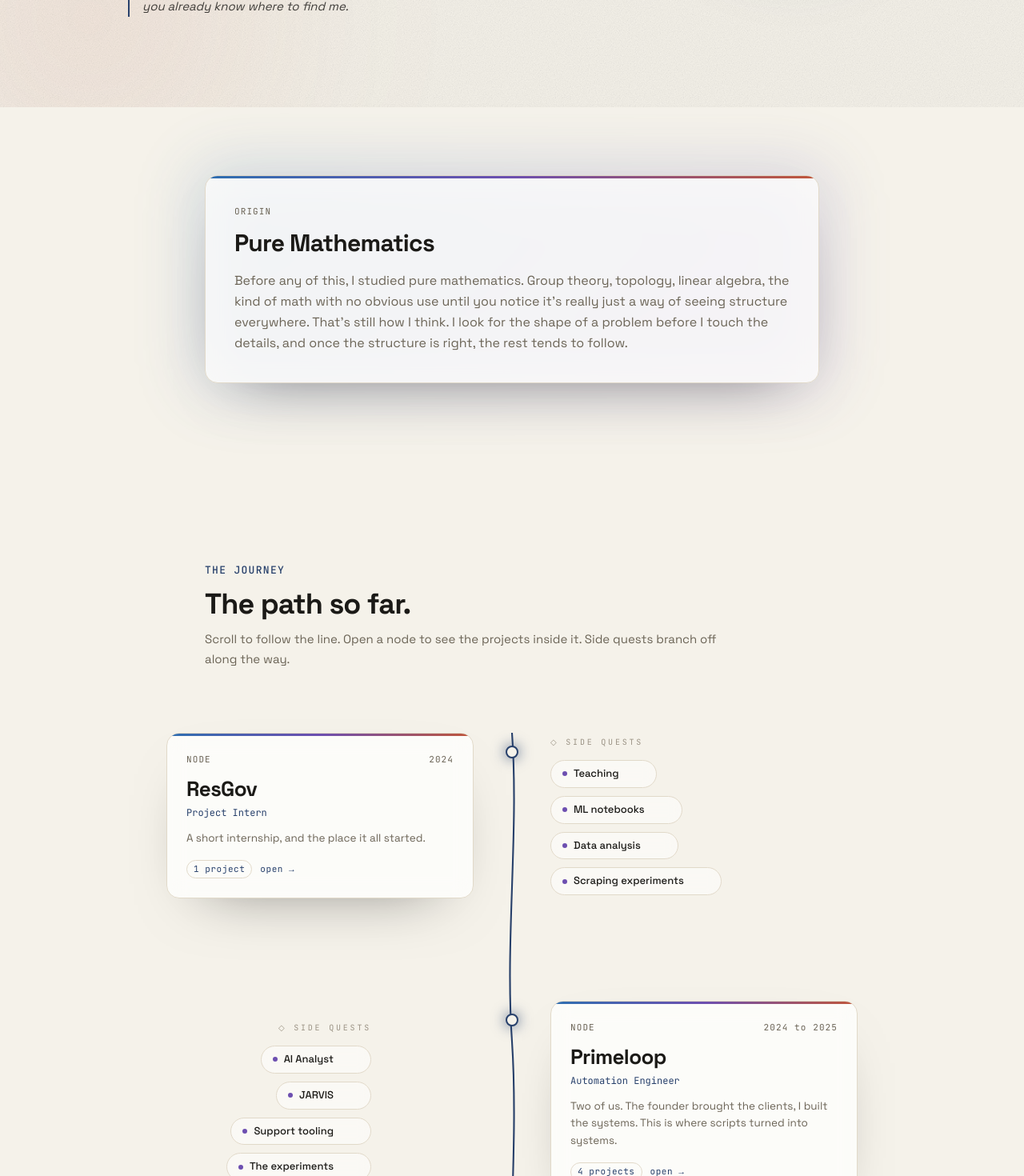
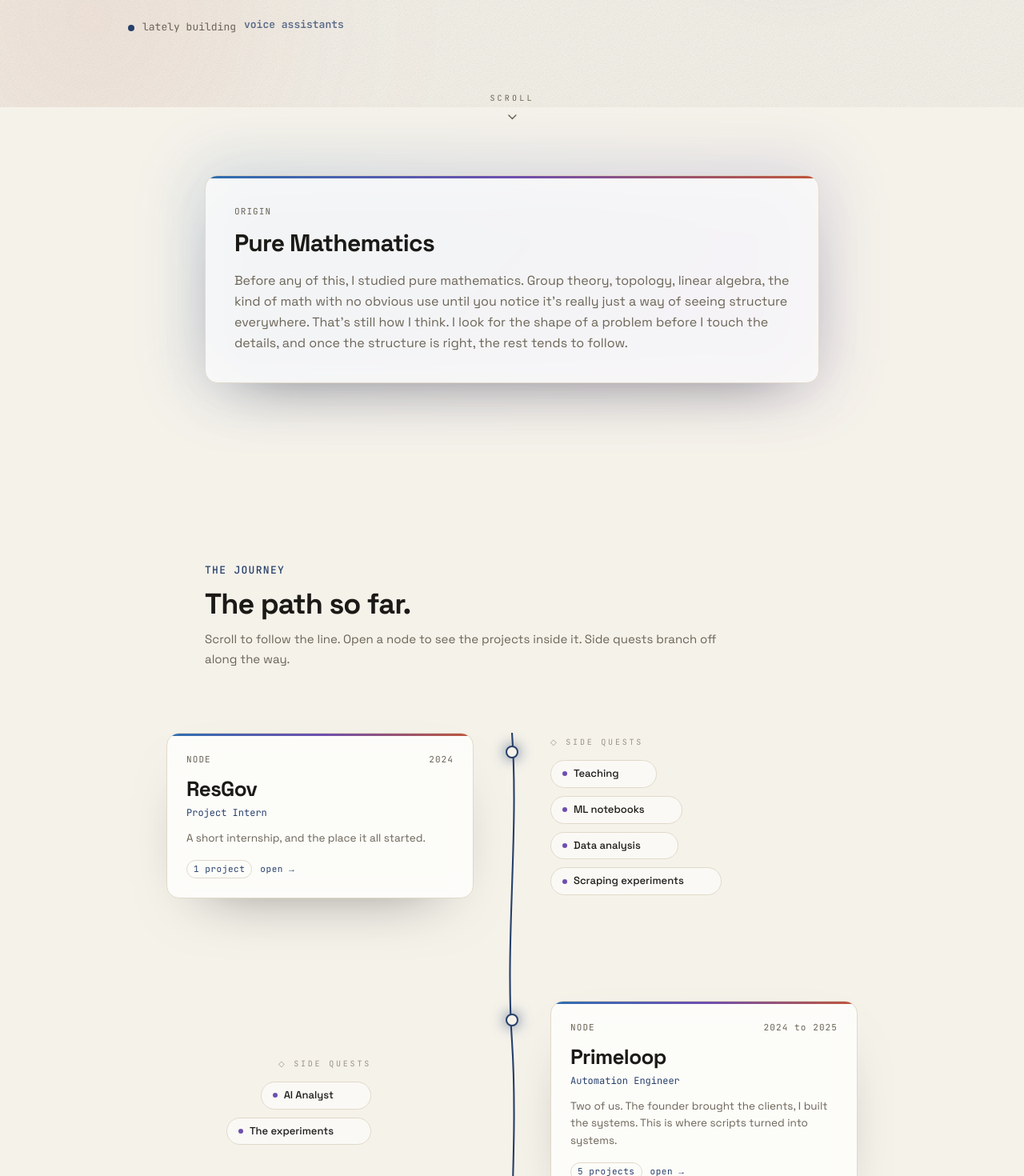
Before and after one commit to AyanDas2000/portfolio, a React (Vite) app: page / in a window 1280 px wide. Shown: the part 666-2136 px from the top of the page at 80% size. Built offline with nearby package versions, Linux system fonts and the light colour scheme.

Commit message:
Content pass: real per-project tools, add Happy Wagon order-tracking system, campaigns breadth (public names only), move JARVIS to Outpilot, drop support tooling, expand Stack (Data/notebooks, ScrapingBee, Lambda, Shopify, R), hero scroll cue + rotating build line

```diff
--- a/src/components/Hero.tsx
+++ b/src/components/Hero.tsx
@@ -1,8 +1,57 @@
-import { useRef } from 'react'
-import { motion, useInView, useReducedMotion } from 'motion/react'
+import { useEffect, useRef, useState } from 'react'
+import { AnimatePresence, motion, useInView, useReducedMotion } from 'motion/react'
 import { hero } from '../data'
 
 const EASE: [number, number, number, number] = [0.22, 1, 0.36, 1]
+const BUILDS = ['outreach engines', 'order pipelines', 'voice assistants', 'self-tuning prompts', 'data scrapers']
+
+function RotatingWord() {
+  const reduce = useReducedMotion()
+  const [i, setI] = useState(0)
+  useEffect(() => {
+    if (reduce) return
+    const t = setInterval(() => setI((n) => (n + 1) % BUILDS.length), 2300)
+    return () => clearInterval(t)
+  }, [reduce])
+  return (
+    <span className="relative inline-flex overflow-hidden align-baseline">
+      <AnimatePresence mode="wait">
+        <motion.span
+          key={i}
+          initial={{ opacity: 0, y: 10 }}
+          animate={{ opacity: 1, y: 0 }}
+          exit={{ opacity: 0, y: -10 }}
+          transition={{ duration: 0.34, ease: EASE }}
+          className="font-semibold"
+          style={{ color: 'var(--accent)' }}
+        >
+          {BUILDS[i]}
+        </motion.span>
+      </AnimatePresence>
+    </span>
+  )
+}
+
+function ScrollCue() {
+  return (
+    <motion.div
+      initial={{ opacity: 0 }}
+      animate={{ opacity: 1 }}
+      transition={{ delay: 1.1, duration: 0.9 }}
+      className="pointer-events-none absolute bottom-12 left-1/2 flex -translate-x-1/2 flex-col items-center gap-1.5"
+      style={{ color: 'var(--muted)' }}
+    >
+      <span className="font-mono text-[10px] tracking-[0.32em]">SCROLL</span>
+      <motion.svg
+        width="18" height="18" viewBox="0 0 24 24" fill="none" stroke="currentColor" strokeWidth="2" strokeLinecap="round" strokeLinejoin="round" aria-hidden
+        animate={{ y: [0, 6, 0] }}
+        transition={{ repeat: Infinity, duration: 1.7, ease: 'easeInOut' }}
+      >
+        <path d="M6 9l6 6 6-6" />
+      </motion.svg>
+    </motion.div>
+  )
+}
 
 // A small, clean chakra orb: baked radial halo + thin ring + a slowly rotating
 // conic sheen (transform only) + a core dot with a baked glow. No animated blur.
@@ -100,6 +149,19 @@ export function Hero({ theme }: { theme: 'dark' | 'light' }) {
           >
             {hero.soul}
           </motion.p>
+
+          <motion.div
+            {...rise(0.34)}
+            className="mt-7 flex items-center gap-2.5 font-mono text-[13px]"
+            style={{ color: 'var(--muted)' }}
+          >
+            <span className="relative flex h-2 w-2">
+              <span className="absolute inline-flex h-full w-full animate-ping rounded-full opacity-60" style={{ background: 'var(--accent)' }} />
+              <span className="relative inline-flex h-2 w-2 rounded-full" style={{ background: 'var(--accent)' }} />
+            </span>
+            <span>lately building</span>
+            <RotatingWord />
+          </motion.div>
         </div>
 
         <motion.div
@@ -112,6 +174,7 @@ export function Hero({ theme }: { theme: 'dark' | 'light' }) {
           <ChakraOrb className="h-44 w-44 sm:h-56 sm:w-56 lg:h-64 lg:w-64" paused={!orbInView} />
         </motion.div>
       </div>
+      <ScrollCue />
     </section>
   )
 }
--- a/src/data.ts
+++ b/src/data.ts
@@ -62,8 +62,8 @@ export const journey: Stop[] = [
         title: 'First contact with data',
         highlight: 'Scraped and structured data for 600,000+ panchayats.',
         debrief:
-          "My first real job with data. I built a pipeline that scraped and organized records for over six lakh panchayats, using Python, BeautifulSoup, Selenium and Requests, and leaned on the early GPT models to make the code faster and harder to break. First time I watched a machine finish an afternoon of someone's work in seconds. I was hooked.",
-        tech: ['Python', 'BeautifulSoup', 'Selenium', 'Requests', 'GPT'],
+          "My first real job with data. I built a pipeline that scraped and organized records for over six lakh panchayats, using Python, BeautifulSoup, Selenium and Requests, and leaned on ChatGPT to make the code faster and harder to break. First time I watched a machine finish an afternoon of someone's work in seconds. I was hooked.",
+        tech: ['Python', 'BeautifulSoup', 'Selenium', 'Requests', 'ChatGPT'],
       },
     ],
   },
@@ -80,7 +80,7 @@ export const journey: Stop[] = [
         title: 'A library of 250+ workflows',
         highlight: '250+ reusable templates, plus the guides to run them.',
         debrief:
-          "I built more than 250 automation templates for a US AI-agent platform, along with the written guides that made them usable by people who don't code. Working automation, straight out of the box. Which platform, and what it powers, stays with the client.",
+          "I built more than 250 automation templates for a client's own platform, along with the written guides that made them usable by people who don't code. Working automation, straight out of the box. Which platform, and what it powers, stays with the client.",
       },
       {
         id: 'primeloop-2',
@@ -88,7 +88,15 @@ export const journey: Stop[] = [
         highlight: 'Prices tracked automatically, nothing slipping past.',
         debrief:
           'For Happy Wagon I built the pipeline that ran their e-commerce operations, and a tracker that watched Amazon for price drift and caught a moved price before a person would have. Small edges add up when you sell online.',
-        tech: ['Python', 'Selenium', 'automation'],
+        tech: ['n8n', 'Scrapy', 'AWS Lambda', 'Airtable', 'JavaScript'],
+      },
+      {
+        id: 'primeloop-5',
+        title: 'Every order, tracked to the door',
+        highlight: 'End to end tracking across three Shopify stores, with an AI that answers for it.',
+        debrief:
+          'A layered system for Happy Wagon that followed every order across three Shopify stores, from the moment it was placed all the way to delivered, and through returns when it came to that. Not one workflow but a set of them, some live and some sequential, kept deduplicated so the picture was always whole and always current, and mapped back to Airtable. On top of that I built an assistant that read the Airtable base and answered "where is my order" in a clean, consistent format, and a private helpdesk extension that drafted customer replies from the order data and the team\'s guidance, with the option to tune a reply by hand or hand it back to the model. Big and layered. It joined more moving parts than most things ever need to.',
+        tech: ['Shopify', 'n8n', 'Airtable', 'webhooks', 'LLM', 'JavaScript'],
       },
       {
         id: 'primeloop-3',
@@ -96,15 +104,15 @@ export const journey: Stop[] = [
         highlight: 'Hours quietly handed back to teams that never saw the code.',
         debrief:
           'For other clients I built the unglamorous parts. Notification handling, reply routing, and an analyzer that pulled PRDs out of Asana and turned them into structured pages in Notion. Boring to describe. It saved people real time.',
-        tech: ['n8n', 'Asana', 'Notion', 'webhooks'],
+        tech: ['n8n', 'Asana', 'Notion', 'webhooks', 'JavaScript'],
       },
       {
         id: 'primeloop-4',
         title: 'The first outreach engine',
         highlight: 'The rough draft of what became my main work.',
         debrief:
-          'The first time I built something that researched companies and reached out without a human driving it. It started in Make.com, moved to n8n and self-hosted infrastructure, and went through more iterations than I can count. Rough at first, but it was the seed of the platform I work on now. A partnerships agency found our two-person team on the back of it, and that turned into Outpilot.',
-        tech: ['Make.com', 'n8n', 'Python'],
+          'The first time I built something that researched companies and reached out without a human driving it. It started in Make.com, moved to n8n and self-hosted infrastructure, and went through more iterations than I can count. I ran early campaigns on it too, internal and external, including one for Premier Intros. Rough at first, but it was the seed of the platform I work on now. A partnerships agency found our two-person team on the back of it, and that turned into Outpilot.',
+        tech: ['Make.com', 'n8n', 'RapidAPI', 'JavaScript'],
       },
     ],
   },
@@ -128,10 +136,10 @@ export const journey: Stop[] = [
       {
         id: 'outpilot-2',
         title: 'The campaigns',
-        highlight: 'Live campaigns for real partners, booking real meetings.',
+        highlight: 'Well over a dozen live campaigns, booking real meetings.',
         status: 'LIVE',
         debrief:
-          'On top of that framework I build and run campaigns for specific partners, including Brooklyn Pickleball and Brasil Rugby. A campaign that used to take a month to stand up now ships in a few days, and a good one can book several meetings in a week. The rest of the roster stays off the page.',
+          'This is the half of the job people see. I run outreach campaigns end to end: the lead generation and company prospecting are mine, and I tune the prompts and the email engineering so the whole thing holds up at scale. The words come from people who write for a living; I make the machine deliver them right. Well over a dozen campaigns have gone out now, across sponsorship, partnership and B2B, for partners including Brooklyn Pickleball, Brasil Rugby and The Sponsorship Guy, alongside a run of others I cannot name and demos that reached some of the biggest names in world sport. A campaign that used to take a month to stand up now ships in days, and a good one books several meetings in a week. Most of the roster stays off the page.',
       },
     ],
   },
@@ -149,7 +157,7 @@ export const craft = {
 
 // 6. The Stack
 export const stack: { label: string; items: string[] }[] = [
-  { label: 'Languages', items: ['Python', 'JavaScript'] },
+  { label: 'Languages', items: ['Python', 'JavaScript', 'R'] },
   {
     label: 'Automation (no-code / low-code)',
     items: ['n8n', 'Make.com', 'Zapier', 'Lindy'],
@@ -168,18 +176,24 @@ export const stack: { label: string; items: string[] }[] = [
     ],
   },
   {
+    label: 'Data & notebooks',
+    items: ['Jupyter', 'Google Colab', 'Anaconda', 'pandas', 'NumPy', 'scikit-learn', 'Excel', 'Tableau', 'Power BI'],
+  },
+  {
     label: 'Backend & infra',
     items: [
       'self-hosted servers (AWS, Hetzner)',
+      'AWS Lambda',
       'Redis',
       'Docker',
       'serverless edge functions',
       'Supabase',
       'PostgreSQL',
       'Airtable',
+      'Shopify',
     ],
   },
-  { label: 'Scraping', items: ['BeautifulSoup', 'Selenium', 'anti-bot handling'] },
+  { label: 'Scraping', items: ['BeautifulSoup', 'Selenium', 'Scrapy', 'Requests', 'ScrapingBee', 'anti-bot handling'] },
 ]
 
 // 7. Side Quests
@@ -254,18 +268,17 @@ export type Branch = { id: string; title: string; body: string; tech?: string[]
 export const branchesByStop: Record<string, Branch[]> = {
   resgov: [
     { id: 'b-teach', title: 'Teaching', body: "I've tutored on the side for years, teaching people the things I once had to teach myself. It taught me that if you can't explain a thing simply, you don't really have it." },
-    { id: 'b-ml', title: 'ML notebooks', body: 'Notebooks where I first pushed on machine learning, the place the math started meeting code.' },
-    { id: 'b-data', title: 'Data analysis', body: 'Pulling datasets apart to find what they were actually saying, before the answer was obvious.' },
-    { id: 'b-scrape', title: 'Scraping experiments', body: 'Early scrapers and small automations. Rough, but the muscle that led to everything after.', tech: ['Python', 'Selenium'] },
+    { id: 'b-ml', title: 'ML notebooks', body: 'Notebooks where I first pushed on machine learning, the place the math started meeting code. Python and R, run in Jupyter and Colab.', tech: ['Python', 'R', 'Jupyter', 'scikit-learn', 'pandas', 'NumPy'] },
+    { id: 'b-data', title: 'Data analysis', body: 'Pulling datasets apart to find what they were actually saying, before the answer was obvious. Whatever tool fit the question, from a spreadsheet to a notebook to a dashboard.', tech: ['Excel', 'Python', 'R', 'Tableau', 'Power BI', 'Jupyter'] },
+    { id: 'b-scrape', title: 'Scraping experiments', body: 'Early scrapers and small automations. Rough, but the muscle that led to everything after.', tech: ['Python', 'Selenium', 'BeautifulSoup', 'Requests', 'Scrapy', 'ScrapingBee'] },
   ],
   primeloop: [
-    { id: 'b-analyst', title: 'AI Analyst', body: 'A build that reads a dataset and tells you what is actually going on in it, so analysis starts from questions instead of spreadsheets.' },
-    { id: 'b-jarvis', title: 'JARVIS', body: 'A voice assistant built from scratch. Yes, named after that one. I wanted to see how far I could get building my own from nothing.', tech: ['Python', 'Whisper'] },
-    { id: 'b-support', title: 'Support tooling', body: 'A ticket viewer and an auth bridge I built to make messy support queues legible.' },
-    { id: 'b-exp', title: 'The experiments', body: 'Machine-learning notebooks, data-analysis projects, scrapers, a drawer of half-built ideas from the years before the real work.' },
+    { id: 'b-analyst', title: 'AI Analyst', body: 'An older build, and an idea I had before I had a name for it. I would show a model a small slice of a dataset, let it see the shape and the claims, and it would call for a tool by name. The tool ran, handed its result back, and the model decided what came next: clean this, run a regression, try a random forest. Standard data cleaning and machine-learning steps, driven by the model instead of by me. Tool use before I knew the word for it.', tech: ['Python', 'Gemini Flash', 'scikit-learn'] },
+    { id: 'b-exp', title: 'The experiments', body: 'Machine-learning notebooks, data-analysis projects, scrapers, a drawer of half-built ideas from the years before the real work.', tech: ['Python', 'R', 'scikit-learn', 'Selenium', 'Scrapy', 'Jupyter'] },
   ],
   outpilot: [
     { id: 'b-moto', title: 'Bike dashboard hack', body: 'My bike ships with a companion app from the manufacturer, but it is laggy and half-broken. I reverse-engineered its Bluetooth, stripped it to the frame, and rebuilt it sleek. Now my phone talks to my motorcycle properly.', tech: ['Kotlin', 'BLE'] },
+    { id: 'b-jarvis', title: 'JARVIS', body: 'A voice assistant built from scratch with a friend, running on a Raspberry Pi. Everything local: it transcribed and thought on the device, so nothing left the room. I tried a handful of local models to get it there. Not the slickest thing I have made, but the one I learned the most from. This is the version I ran while at Outpilot.', tech: ['Raspberry Pi', 'Whisper', 'local LLM'] },
   ],
 }
 
@@ -299,6 +312,7 @@ export const artById: Record<string, string> = {
   'resgov-1': 'scrape',
   'primeloop-1': 'flow',
   'primeloop-2': 'ecommerce',
+  'primeloop-5': 'flow',
   'primeloop-3': 'infra',
   'primeloop-4': 'ai',
   'outpilot-1': 'infra',
@@ -309,7 +323,6 @@ export const artById: Record<string, string> = {
   'b-scrape': 'scrape',
   'b-analyst': 'ai',
   'b-jarvis': 'voice',
-  'b-support': 'flow',
   'b-exp': 'data',
   'b-moto': 'mobile',
 }
```
